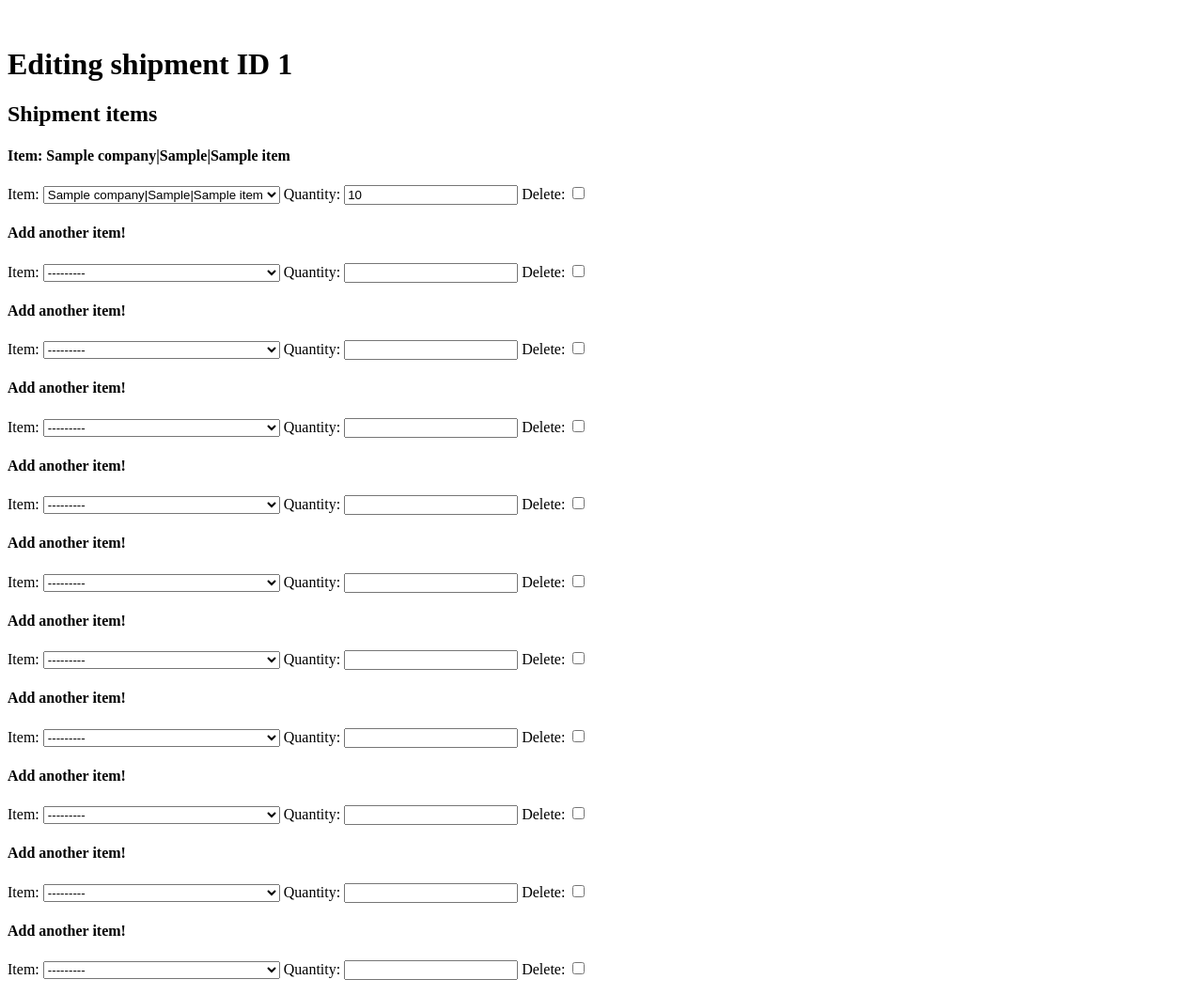
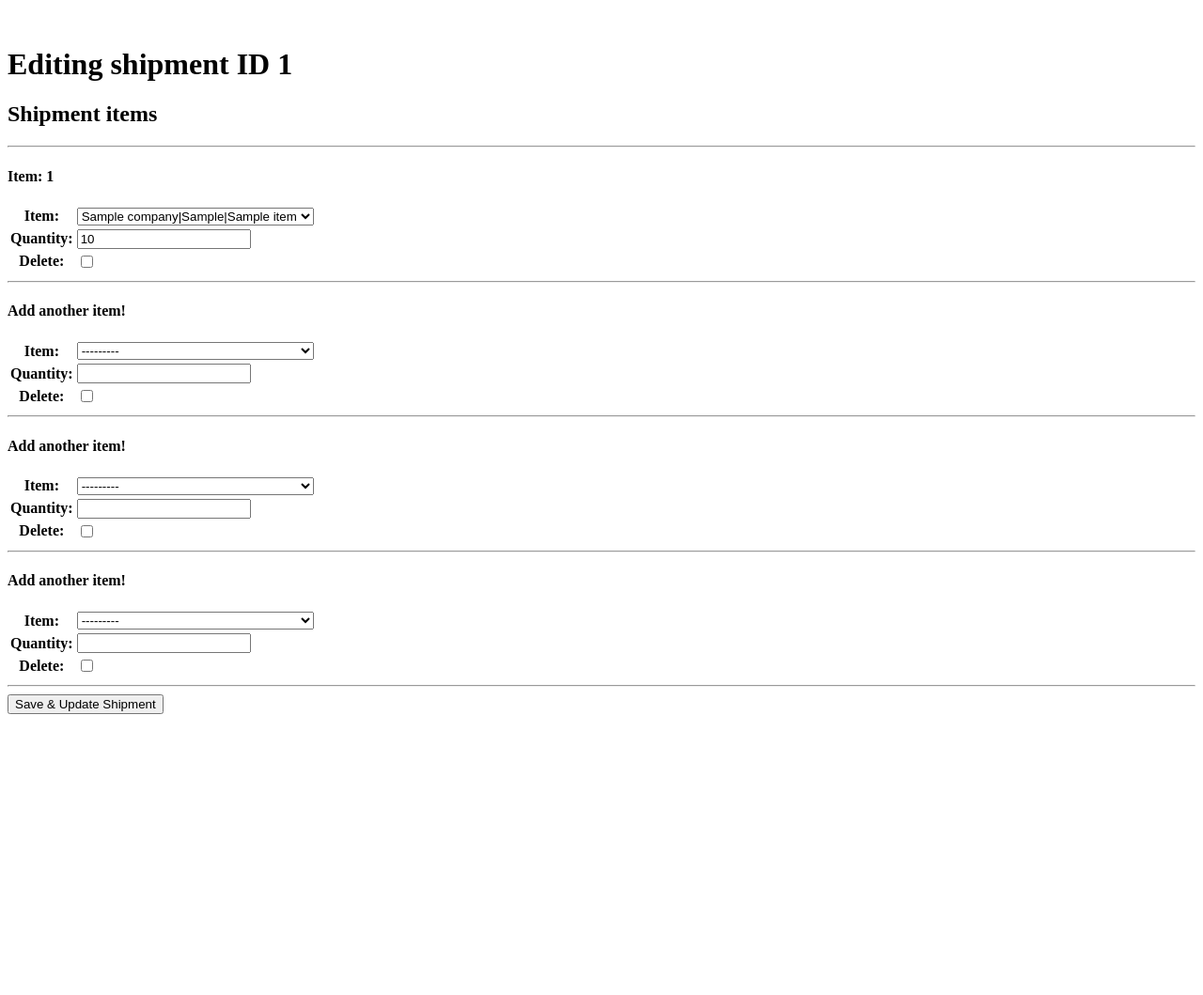
Before and after one commit to ChristopherRoy1/logitrack, a Django app: page /company/1/shipments/1/items/ in a window 1280 px wide. Shown: the part 26-1085 px from the top of the page at 94% size. After the commit the page ends 786 px from the top, so only its background shows below. Run offline with Django 4.2, Linux system fonts and the light colour scheme; tables that the repository leaves empty hold one stand-in row (values such as "Sample post").

Commit message:
fixed form bug in first shipment edit view

```diff
--- a/inventory/forms.py
+++ b/inventory/forms.py
@@ -22,6 +22,7 @@ class CompanyCreateForm(forms.ModelForm):
         ]
 
 
+
 class ShipmentCreateForm(forms.ModelForm):
     class Meta:
         model = Shipment
@@ -30,4 +31,4 @@ class ShipmentCreateForm(forms.ModelForm):
         ]
 
 
-ShipmentItemFormset = inlineformset_factory(Shipment, ShipmentItem, fields=('item', 'quantity'), extra=10)
+ShipmentItemFormset = inlineformset_factory(Shipment, ShipmentItem, fields=('item', 'quantity'))
--- a/inventory/models.py
+++ b/inventory/models.py
@@ -106,7 +106,7 @@ class Shipment(models.Model):
 
 class ShipmentItem(models.Model):
     shipment = models.ForeignKey('Shipment', on_delete=models.CASCADE)
-    item = models.ForeignKey('Item', on_delete=models.CASCADE)
+    item = models.ForeignKey('Item', on_delete=models.CASCADE, related_name='shipmentitem_item')
     quantity = models.IntegerField()
 
 
--- a/inventory/templates/inventory/shipments/add_items_to_shipment.html
+++ b/inventory/templates/inventory/shipments/add_items_to_shipment.html
@@ -3,12 +3,20 @@
 {% block content %}
 <h1>Editing shipment ID {{shipment.id}}</h1>
 
-<form class="" action="." method="POST" enctype="multipart/form-data"> {% csrf_token %}
+<form action="" method="POST" enctype="multipart/form-data">
+{% for hidden_field in form.hidden_fields %}
+  {{ hidden_field.errors}}
+  {{ hidden_field}}
+{% endfor %}
+{% csrf_token %}
+  {{form.management_form}}
+  {{form.non_form_errors}}
   <h2>Shipment items</h2>
   {% for shipment_item_form in form.forms %}
+    <hr>
     <h4>
       {% if shipment_item_form.instance.id %}
-        Item: {{ shipment_item_form.instance.item }}
+        Item: {{ shipment_item_form.instance.item.id }}
       {% else %}
         {% if form.forms|length > 1 %}
           Add another item!
@@ -17,7 +25,14 @@
         {% endif %}
       {% endif %}
     </h4>
-    {{shipment_item_form.as_table}}
+    {% for hidden_field in shipment_item_form.hidden_fields %}
+      {{hidden_field.errors}}
+    {% endfor %}
+    <table>
+      {{shipment_item_form.as_table}}
+    </table>
 {% endfor %}
+<hr>
+<button type="submit" value="Save & Update Shipment">Save & Update Shipment</button>
 </form>
 {% endblock content %}
--- a/inventory/views.py
+++ b/inventory/views.py
@@ -173,30 +173,32 @@ class ShipmentEditItemView(SingleObjectMixin, FormView):
     template_name = 'inventory/shipments/add_items_to_shipment.html'
     model = Shipment
 
-    def get_object(self):
-        shipment_id = self.kwargs.get("shipmentid")
-        return get_object_or_404(Shipment, id=shipment_id)
+    pk_url_kwarg='shipmentid'
+    #def get_object(self):
+    #    shipment_id = self.kwargs.get("shipmentid")
+    #    return get_object_or_404(Shipment, id=shipment_id)
 
     def get(self, request, *args, **kwargs):
         #TODO: get & pass inventory data so the maximum a shipment can take is
-        # displayed on the form
-        self.object = self.get_object()
+        # displayed on the form'
+        self.object = self.get_object(queryset=Shipment.objects.all())
         return super().get(request, *args, **kwargs)
 
     def post(self, request, *args, **kwargs):
-        self.object = self.get_object(
-            queryset=Shipment.objects.all()
-        )
+        print('post detected')
+        self.object = self.get_object(queryset=Shipment.objects.all())
+        print(self.get_form())
         return super().post(request, *args, **kwargs)
 
     def get_form(self, form_class=None):
-        current_shipment = self.object
-        return ShipmentItemFormset(**self.get_form_kwargs(), instance=current_shipment)
+        return ShipmentItemFormset(**self.get_form_kwargs(), instance=self.object)
 
     def form_valid(self, form):
+        print(form.instance)
         form.save()
 
-        return HttpResponseRedirect(self.get_success_url())
+        return super().form_valid(form)
 
     def get_success_url(self):
-        return reverse('view_all_items')
+        print('getting_success_url')
+        return '/'
```
Also changed, not shown: inventory/migrations/0003_alter_shipmentitem_item.py (added).
